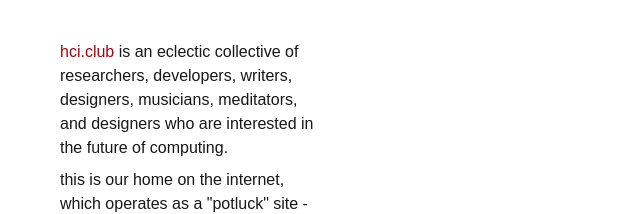
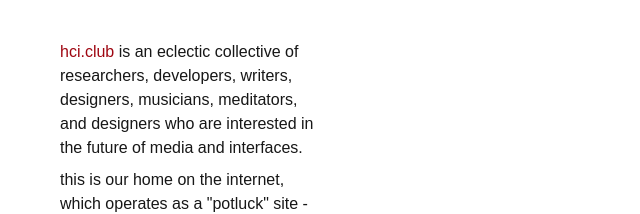
Before and after one commit to parth-agrawal/club-website, a Next.js app: page / in a window 1280 px wide. Shown: the top 214 px of the page, without its empty margins (0-640 px from the left). Built offline with nearby package versions, Linux system fonts and the light colour scheme.

Commit message:
update tagline

```diff
--- a/app/page.tsx
+++ b/app/page.tsx
@@ -6,7 +6,7 @@
       <p>
         <span className="text-red-800">hci.club</span> is an eclectic collective
         of researchers, developers, writers, designers, musicians, meditators,
-        and designers who are interested in the future of computing.{" "}
+        and designers who are interested in the future of media and interfaces.{" "}
       </p>
       <p>
         this is our home on the internet, which operates as a
```
